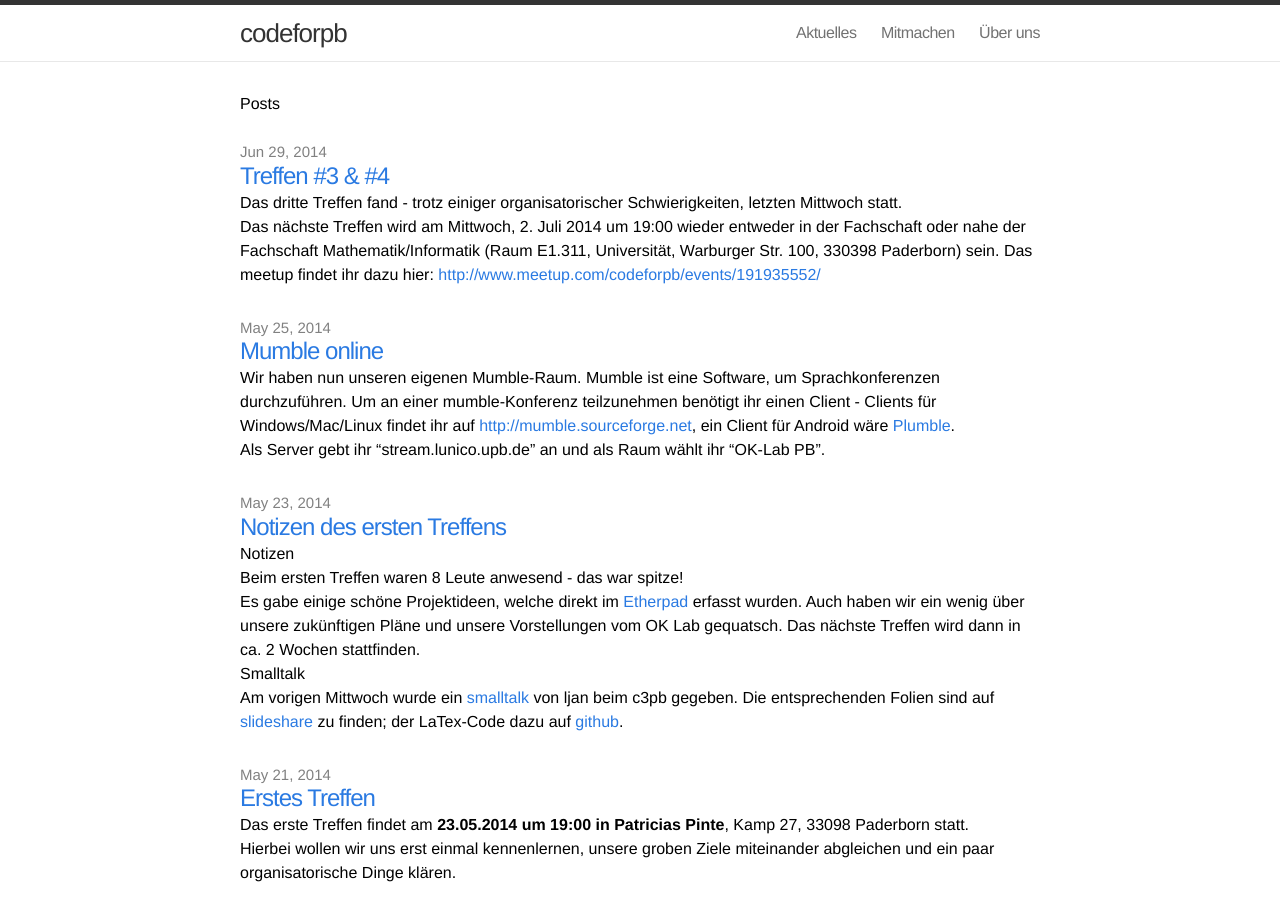
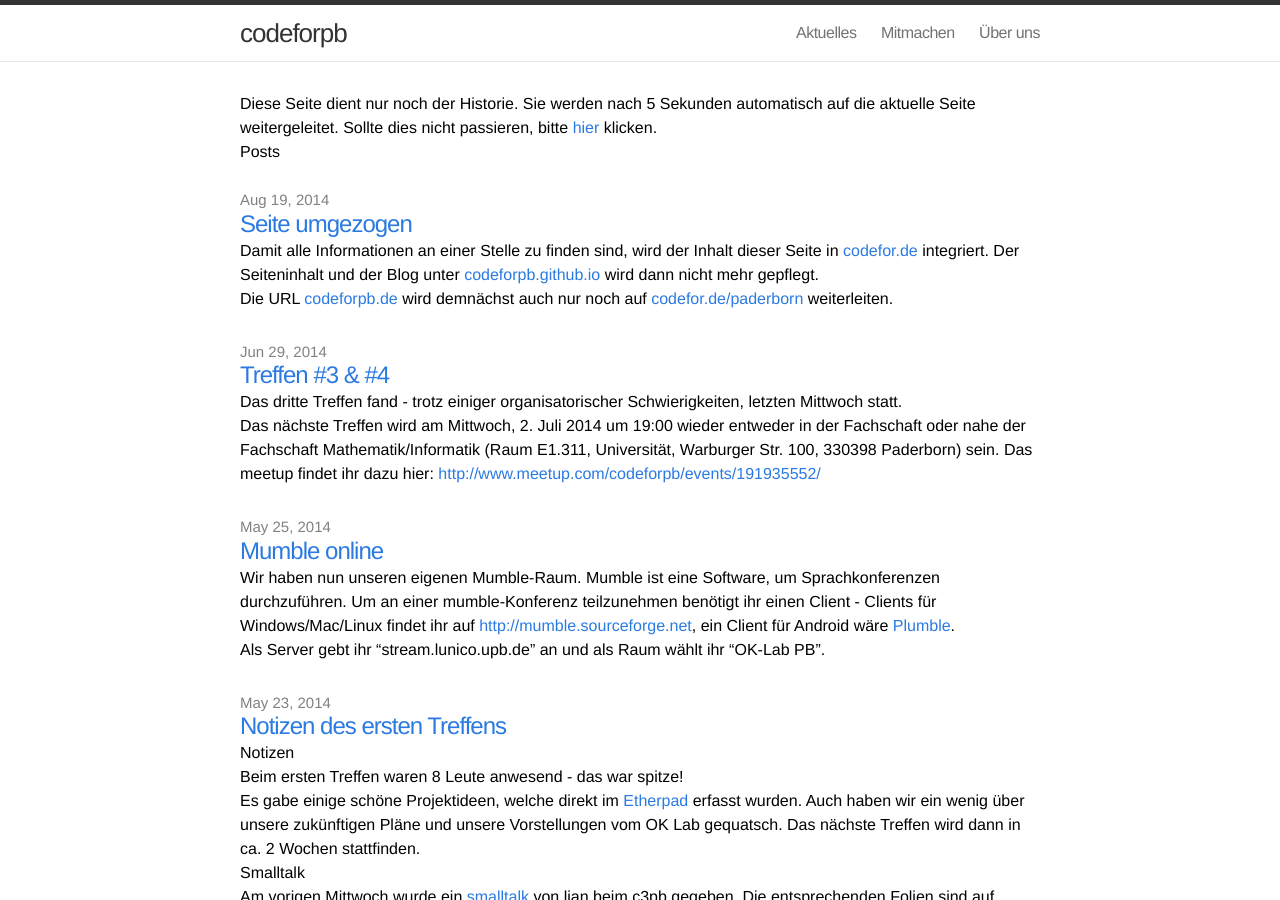
Before and after one commit to codeforpb/codeforpb.github.io, a Jekyll site: the page built from index.html, in a window 1280 px wide and 900 px high. Built offline with Jekyll 4.4.1, drawn with Linux system fonts in a browser that asks for light colours.

Commit message:
added moved notice

```diff
--- a/_includes/head.html
+++ b/_includes/head.html
@@ -4,6 +4,7 @@
     <title>{% if page.title %}{{ page.title }}{% else %}{{ site.title }}{% endif %}</title>
     <meta name="viewport" content="width=device-width">
     <meta name="description" content="{{ site.description }}">
+    <meta http-equiv="refresh" content="5; URL=http://codefor.de/paderborn/">
     <link rel="canonical" href="{{ page.url | replace:'index.html','' | prepend: site.baseurl | prepend: site.url }}">
 
     <!-- Custom CSS -->
--- a/_layouts/default.html
+++ b/_layouts/default.html
@@ -8,9 +8,12 @@
     {% include header.html %}
 
     <div class="page-content">
-      <div class="wrap">
-      {{ content }}
-      </div>
+    <div class="wrap">
+    <div class="redirect_note">
+    	<p>Diese Seite dient nur noch der Historie. Sie werden nach 5 Sekunden automatisch auf die aktuelle Seite weitergeleitet. Sollte dies nicht passieren, bitte <a href="http://codefor.de/paderborn/">hier</a> klicken.</p>
+    </div>
+    {{ content }}
+    </div>
     </div>
 
     {% include footer.html %}
--- /dev/null
+++ b/_posts/2014-08-19-moved.markdown
@@ -0,0 +1,9 @@
+---
+layout: post
+title:  "Seite umgezogen"
+date:   2014-08-19 20:00:00
+categories: oklabpb
+---
+Damit alle Informationen an einer Stelle zu finden sind, wird der Inhalt dieser Seite in <a href="http://codefor.de/paderborn/">codefor.de</a> integriert. Der Seiteninhalt und der Blog unter <a href="http://codeforpb.github.io/">codeforpb.github.io</a> wird dann nicht mehr gepflegt.
+
+Die URL <a href="http://codeforpb.de">codeforpb.de</a> wird demnächst auch nur noch auf <a href="http://codefor.de/paderborn/">codefor.de/paderborn</a> weiterleiten.
```
